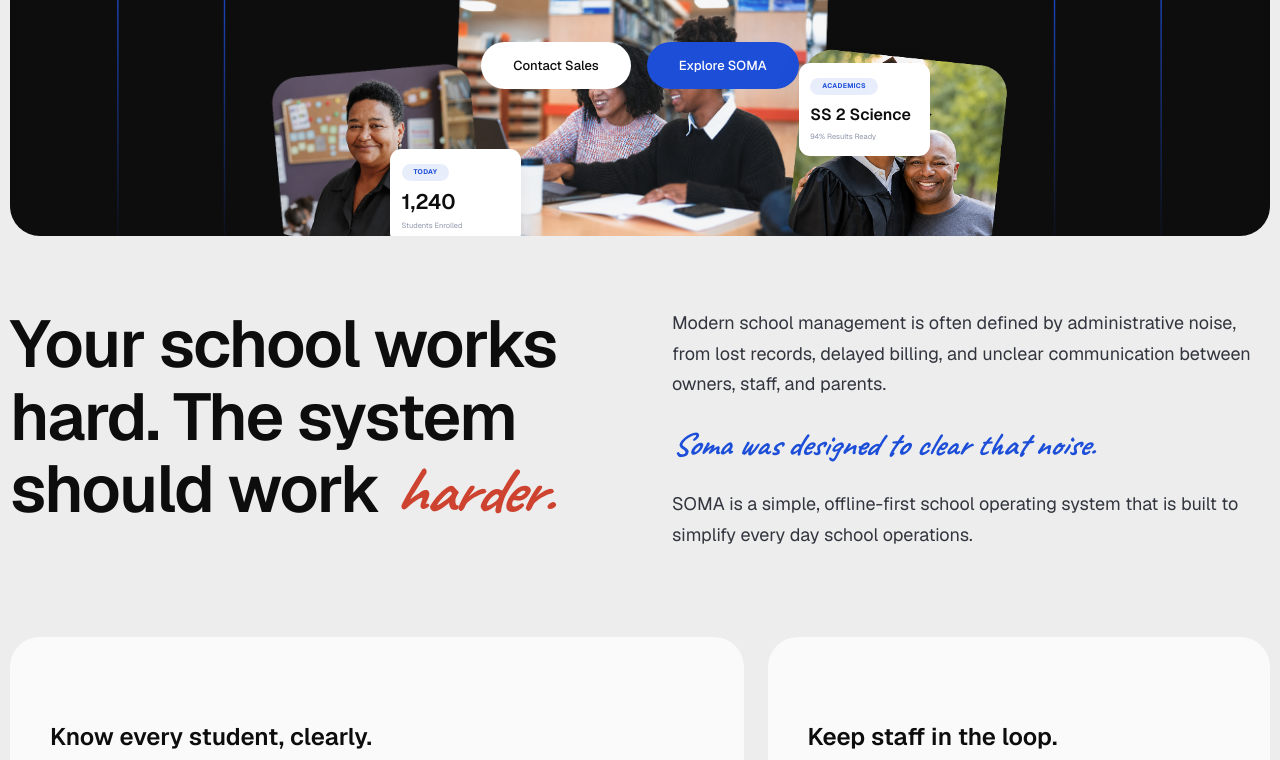
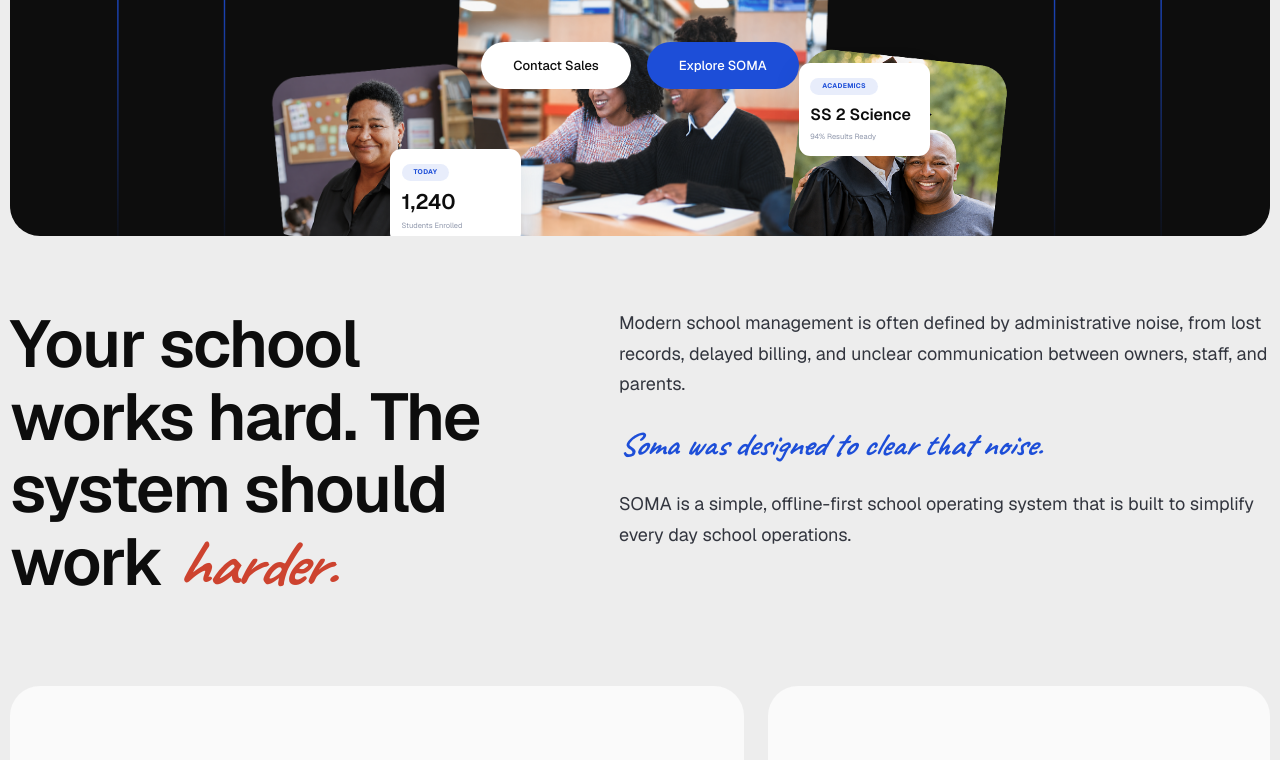
Before and after one commit to nimaappsss-web/soma-landing, a Next.js app: page / in a window 1280 px wide. Shown: the part 554-1314 px from the top of the page. Built offline with nearby package versions, Linux system fonts and the light colour scheme; some icons are missing.

Commit message:
fix: second section left text max-w 545px

```diff
--- a/src/features/landing/components/SecondSection.tsx
+++ b/src/features/landing/components/SecondSection.tsx
@@ -3,7 +3,7 @@ export function SecondSection() {
     <section className="w-full max-w-[1294px] mx-auto mt-[72px] mb-[86px]">
       <div className="flex flex-col md:flex-row justify-between gap-12 md:gap-16">
         {/* Left */}
-        <div className="flex-1">
+        <div className="flex-1 max-w-[545px]">
           <h2 className="text-[40px] md:text-[52px] lg:text-[66px] font-semibold leading-[1.1] tracking-tight text-soma-black">
             Your school works hard. The system should work{" "}
             <span className="font-hand font-bold italic text-soma-red">harder.</span>
```
